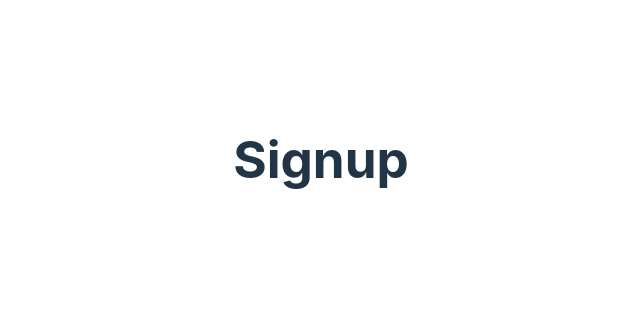
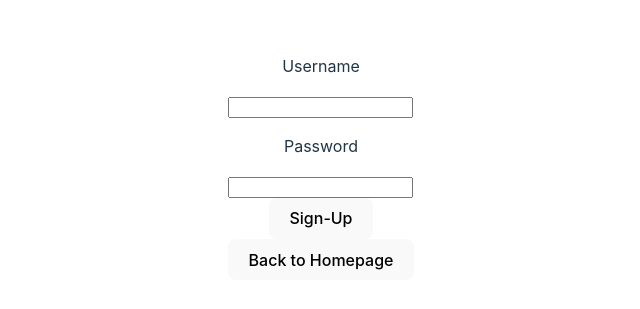
Before and after one commit to CTRI-15-Axolotl/MatchTrackr, a React (Vite) app: page /signup in a window 1280 px wide. Shown: the part 241-550 px from the top of the page, without its empty margins (319-959 px from the left). Built offline with nearby package versions, Linux system fonts and the light colour scheme.

Commit message:
containers created, pseudo code for fetch calls, login and signup page done

```diff
--- a/index.html
+++ b/index.html
@@ -2,9 +2,9 @@
 <html lang="en">
   <head>
     <meta charset="UTF-8" />
-    <link rel="icon" type="image/svg+xml" href="/vite.svg" />
+    <link rel="icon" type="image" href="/apple-arcade.png" />
     <meta name="viewport" content="width=device-width, initial-scale=1.0" />
-    <title>Vite</title>
+    <title>MatchTrackr</title>
   </head>
   <body>
     <div id="root"></div>
--- a/src/components/Dashboard.jsx
+++ b/src/components/Dashboard.jsx
@@ -1,14 +1,17 @@
 import React, { useState } from 'react'
 import { BrowserRouter as Router, Routes, Route, Link } from 'react-router-dom'
-import PlayerCards from '../dashboard/PlayerCard';
+// import PlayerCards from '../dashboard/PlayerCard';
 import Searchbar from './Searchbar'
+import CardsContainer from '../dashboard/CardsContainer'
+
 
 export default function Dashboard() {
     return (
       <div >
         <h1>Dashboard</h1>
         <Searchbar />
-        <PlayerCards />
+        {/* <PlayerCards /> */}
+        <CardsContainer />
       </div>
     )
 }
--- a/src/components/Login.jsx
+++ b/src/components/Login.jsx
@@ -1,13 +1,39 @@
 import React, { useState } from 'react'
+import { Routes, Route, Link, useNavigate } from 'react-router-dom'
 
 export default function Login() {
-    const [username, setUsername] = useState('');
-    const [password, setPassword] = useState('');
+    //useState set-up for log-in/authentication stretch feature
+    // const [username, setUsername] = useState('');
+    // const [password, setPassword] = useState('');
 
+    const navigate = useNavigate();
+
+    const loginToDashboard = () => {
+        navigate('/dashboard');
+    }
+
+    const backToHome = () => {
+        navigate('/');
+    }
 
     return (
-      <div >
-        <h1>Login</h1>
+      <div id="loginPage">
+        <form>
+            <label>
+                <p>Username</p>
+                <input type="text" onChange={e => setUserName(e.target.value)}/>
+            </label>
+            <label>
+                <p>Password</p>
+                <input type="password" onChange={e => setPassword(e.target.value)}/>
+            </label>
+            <div>
+                {/* Setting button to automatically navigate to dashboard for now.
+                WIP: Updating logic to confirm authentication then transfer to dashboard once confirmed. */}
+             <button onClick={loginToDashboard}>Log-In</button>
+            </div>
+        </form>
+        <button onClick={backToHome}>Back to Homepage</button>
       </div>
     )
   }
--- /dev/null
+++ b/src/components/SearchResults.jsx
@@ -0,0 +1,9 @@
+import React, { useState } from 'react'
+
+export default function SearchResults() {
+    return (
+      <div >
+        <h1>You searched for </h1>
+      </div>
+    )
+  }
--- a/src/components/Searchbar.jsx
+++ b/src/components/Searchbar.jsx
@@ -1,4 +1,6 @@
 import React, { useState } from 'react'
+import SearchResults from './SearchResults';
+import { useNavigate } from 'react-router-dom';
 
 export default function Searchbar() {
 const [searchInput, setSearchInput] = useState("");
--- a/src/components/Signup.jsx
+++ b/src/components/Signup.jsx
@@ -1,10 +1,39 @@
-import React, { useState, useNavigate } from 'react'
-import { BrowserRouter as Router, Routes, Route, Link } from 'react-router-dom'
+import React, { useState } from 'react'
+import { useNavigate } from 'react-router-dom'
 
-export default function Login() {
+export default function Signup() {
+    //useState set-up for log-in/authentication stretch feature
+    // const [username, setUsername] = useState('');
+    // const [password, setPassword] = useState('');
+
+    const navigate = useNavigate();
+
+    const signupToDashboard = () => {
+        navigate('/dashboard');
+    }
+
+    const backToHome = () => {
+        navigate('/');
+    }
+
     return (
-      <div >
-        <h1>Signup</h1>
+        <div id="signupPage">
+        <form>
+            <label>
+                <p>Username</p>
+                <input type="text" onChange={e => setUserName(e.target.value)}/>
+            </label>
+            <label>
+                <p>Password</p>
+                <input type="password" onChange={e => setPassword(e.target.value)}/>
+            </label>
+            <div>
+                {/* Setting button to automatically navigate to dashboard for now.
+                WIP: Updating logic to confirm authentication then transfer to dashboard once confirmed. */}
+             <button onClick={signupToDashboard}>Sign-Up</button>
+            </div>
+        </form>
+        <button onClick={backToHome}>Back to Homepage</button>
       </div>
     )
   }
--- a/src/dashboard/CardsContainer.jsx
+++ b/src/dashboard/CardsContainer.jsx
@@ -0,0 +1,36 @@
+import React from 'react';
+import CardsDisplay from '../dashboard/CardsDisplay'
+
+const CardsContainer = props => {
+
+    // Send a request to server for this user's list of fav players
+    // Should recieve Object with fav players and their info
+    // loop through the receieved/response Object and add them as attributes to Cards Display
+    // wanted response:
+    /**
+     * [
+     *  {name:Asuna,
+     *     team: 100T,
+     *     upcoming match:5pmetc..},
+     *  {name:Zellsis,
+     *     team: C9,
+     *     upcoming match:5pmetc..},
+     * ]
+     */
+
+    /*
+    example:
+    for (const i in this)
+
+    */
+
+
+
+    return(
+        <div className='CardsContainer'>
+            <CardsDisplay />
+        </div>
+    )
+}
+
+export default CardsContainer;
--- a/src/dashboard/CardsDisplay.jsx
+++ b/src/dashboard/CardsDisplay.jsx
@@ -0,0 +1,13 @@
+import React from 'react';
+import Card from '../dashboard/PlayerCard';
+
+const CardDisplay = (props) => {
+
+    return (
+        <div>
+            <Card />
+        </div>
+    );
+};
+
+export default CardDisplay;
--- a/src/dashboard/PlayerCard.jsx
+++ b/src/dashboard/PlayerCard.jsx
@@ -7,7 +7,6 @@ function PlayerCards() {
 
     return (
       <div className="App">
-        <h1>dashboard player card</h1>
         <div
           className="player-card"
           style={{
```
Also changed, not shown: public/apple-arcade.png (added).
